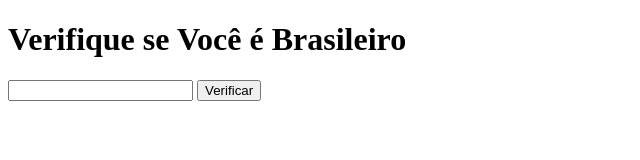
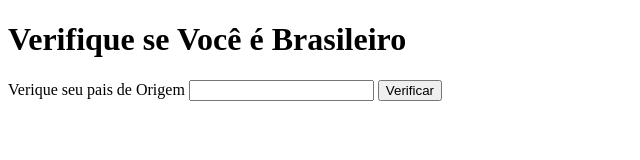
Before and after one commit to Filipsant/Java-script, a plain HTML site: page ex005/ex011.html in a window 1280 px wide. Shown: the whole page, without its empty margins (0-640 px from the left). Drawn offline with Linux system fonts and the light colour scheme.

Commit message:
atualizei o exercicio 011

```diff
--- a/ex005/ex011.html
+++ b/ex005/ex011.html
@@ -8,9 +8,11 @@
 </head>
 <body>
     <h1>Verifique se Você é Brasileiro</h1>
-
-        <input type="text" name="pais" id="ipais">
-        <input type="button" value="Verificar" onclick="verificar()">
+   <form action="">
+             <label for="ipais "> Verique seu pais de Origem</label>
+            <input type="text" name="pais" id="ipais">
+            <input type="button" value="Verificar" onclick="verificar()">
+   </form>
         <div id="res"></div>
 
     <script>
```
